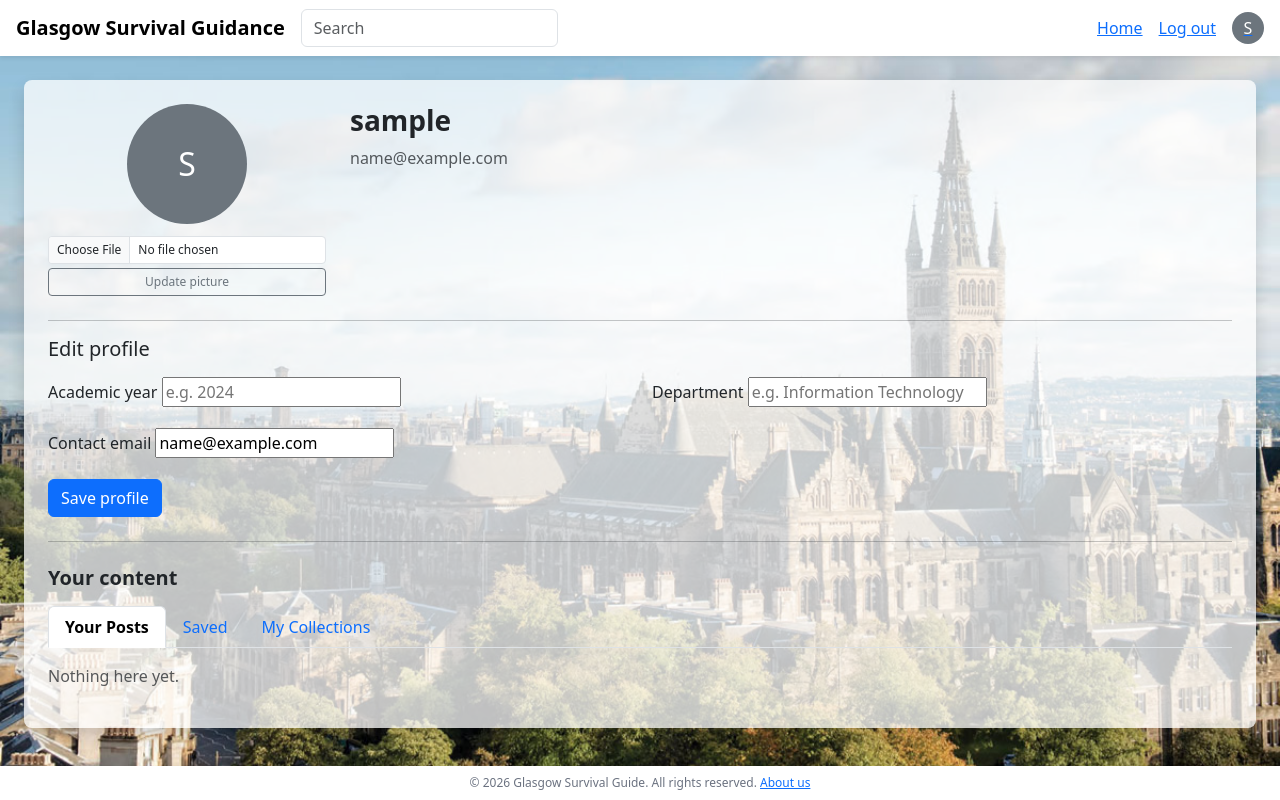
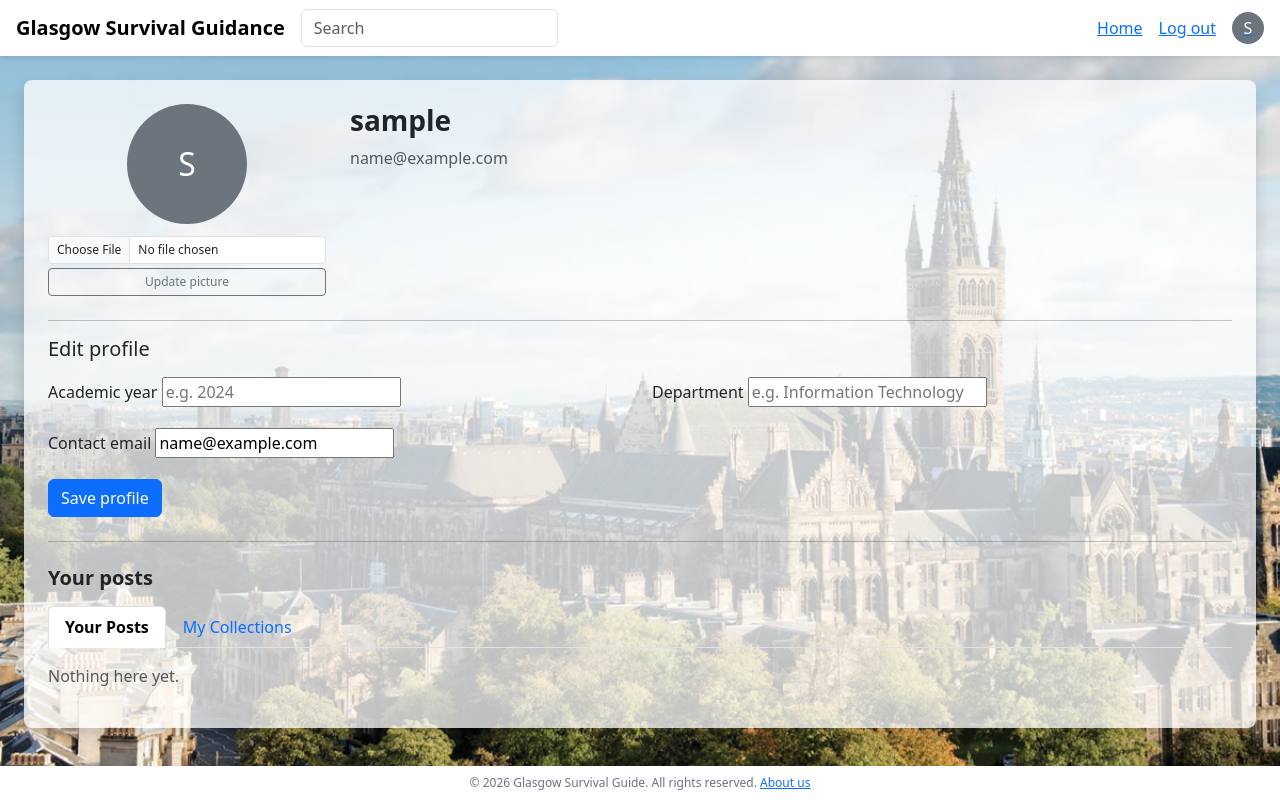
Before and after one commit to COMPSCI5012-Internet-Technology/GlasgowSurvivalGuide, a Django app: page /accounts/profile/ in a window 1280 px wide. Run offline with Django 5.2, Linux system fonts and the light colour scheme; the visitor is signed in with stand-in values (Sample User, id 1); data comes from the database, SQL or seed files in the repository; data that the repository does not hold is empty.

Commit message:
remove saved function

```diff
--- a/guide/models.py
+++ b/guide/models.py
@@ -66,16 +66,7 @@ class Post(models.Model):
         related_name="posts",
     )
 
-    liked_by = models.ManyToManyField(
-        User,
-        related_name="liked_posts",
-        blank=True,
-    )
-    saved_by = models.ManyToManyField(
-        User,
-        related_name="saved_posts",
-        blank=True,
-    )
+    liked_by = models.ManyToManyField(User, related_name="liked_posts", blank=True)
     tags = models.ManyToManyField(
         Tag,
         related_name="posts",
--- a/guide/urls.py
+++ b/guide/urls.py
@@ -15,7 +15,6 @@ urlpatterns = [
     path('posts/', views.post_list, name='post_list'),
     path('posts/new/', views.post_create, name='post_create'),
     path('posts/<int:pk>/like/', views.post_like, name='post_like'),
-    path('posts/<int:pk>/save/', views.post_save, name='post_save'),
     path('posts/<int:pk>/', views.post_detail, name='post_detail'),
     path('users/<int:user_id>/collections/', views.user_public_collections, name='user_public_collections'),
     path('collections/', views.collection_list, name='collection_list'),
--- a/guide/views.py
+++ b/guide/views.py
@@ -87,16 +87,6 @@ def profile_view(request):
     user_posts = Post.objects.filter(author=request.user).select_related(
         "author__profile", "category"
     ).order_by("-created_at")
-    saved_posts = request.user.saved_posts.all().select_related(
-        "author__profile", "category"
-    ).order_by("-created_at")
-
-    active_tab = (request.GET.get("tab") or "posts").strip()
-    if active_tab == "saved":
-        tab_posts = saved_posts
-    else:
-        active_tab = "posts"
-        tab_posts = user_posts
 
     return render(
         request,
@@ -105,9 +95,6 @@ def profile_view(request):
             "profile": profile,
             "form": form,
             "user_posts": user_posts,
-            "saved_posts": saved_posts,
-            "active_tab": active_tab,
-            "tab_posts": tab_posts,
         },
     )
 
@@ -243,12 +230,10 @@ def post_detail(request, pk):
         form = CommentForm()
 
     is_liked = False
-    is_saved = False
     user_collections = []
     collection_ids_containing_post = set()
     if request.user.is_authenticated:
         is_liked = post.liked_by.filter(pk=request.user.pk).exists()
-        is_saved = post.saved_by.filter(pk=request.user.pk).exists()
         user_collections = request.user.collections.all().order_by('name')
         collection_ids_containing_post = set(
             post.in_collections.filter(owner=request.user).values_list('pk', flat=True)
@@ -267,7 +252,6 @@ def post_detail(request, pk):
             'comment_list': comment_list,
             'comment_form': form,
             'is_liked': is_liked,
-            'is_saved': is_saved,
             'user_collections': user_collections,
             'collection_ids_containing_post': collection_ids_containing_post,
             'video_embed_url': video_embed_url,
@@ -291,23 +275,6 @@ def post_like(request, pk):
         is_liked = True
 
     return JsonResponse({'is_liked': is_liked, 'likes_count': post.liked_by.count()})
-
-
-@login_required
-def post_save(request, pk):
-    post = get_object_or_404(Post, pk=pk)
-    if not post.status and request.user != post.author:
-        raise Http404
-
-    is_saved = False
-    if post.saved_by.filter(pk=request.user.pk).exists():
-        post.saved_by.remove(request.user)
-        is_saved = False
-    else:
-        post.saved_by.add(request.user)
-        is_saved = True
-
-    return JsonResponse({'is_saved': is_saved})
 
 
 @login_required
--- a/templates/guide/post_detail.html
+++ b/templates/guide/post_detail.html
@@ -69,7 +69,6 @@
     <div class="d-flex gap-2 mb-5">
         {% csrf_token %}
         <button id="ajax-like-btn" data-url="{% url 'guide:post_like' post.pk %}" class="btn {% if is_liked %}btn-primary{% else %}btn-outline-primary{% endif %} btn-sm px-4 fw-bold" aria-label="{% if is_liked %}Liked{% else %}Like this post{% endif %}">{% if is_liked %}Liked{% else %}Like{% endif %}</button>
-        <button id="ajax-save-btn" data-url="{% url 'guide:post_save' post.pk %}" class="btn {% if is_saved %}btn-secondary{% else %}btn-outline-secondary{% endif %} btn-sm px-4 fw-bold" aria-label="{% if is_saved %}Saved{% else %}Save this post{% endif %}">{% if is_saved %}Saved{% else %}Save{% endif %}</button>
     </div>
     {% endif %}
 
--- a/templates/guide/profile.html
+++ b/templates/guide/profile.html
@@ -84,15 +84,10 @@
     <hr class="my-4">
 
     <!-- your content tabs -->
-    <h2 class="h5 fw-bold mb-3">Your content</h2>
+    <h2 class="h5 fw-bold mb-3">Your posts</h2>
     <ul class="nav nav-tabs mb-3">
       <li class="nav-item">
-        <a class="nav-link {% if active_tab == 'posts' %}active fw-bold{% endif %}"
-           href="{% url 'guide:profile' %}?tab=posts">Your Posts</a>
-      </li>
-      <li class="nav-item">
-        <a class="nav-link {% if active_tab == 'saved' %}active fw-bold{% endif %}"
-           href="{% url 'guide:profile' %}?tab=saved">Saved</a>
+        <span class="nav-link active fw-bold">Your Posts</span>
       </li>
       <li class="nav-item">
         <a class="nav-link" href="{% url 'guide:collection_list' %}">My Collections</a>
@@ -101,7 +96,7 @@
 
     <!-- post grid -->
     <div class="row row-cols-1 row-cols-md-2 row-cols-lg-4 g-3">
-      {% for post in tab_posts %}
+      {% for post in user_posts %}
       <div class="col">
         <div class="card h-100 border shadow-sm">
           {% if post.image %}
```
Also changed, not shown: static/guide/js/post_detail.js (+0 -26 lines).
